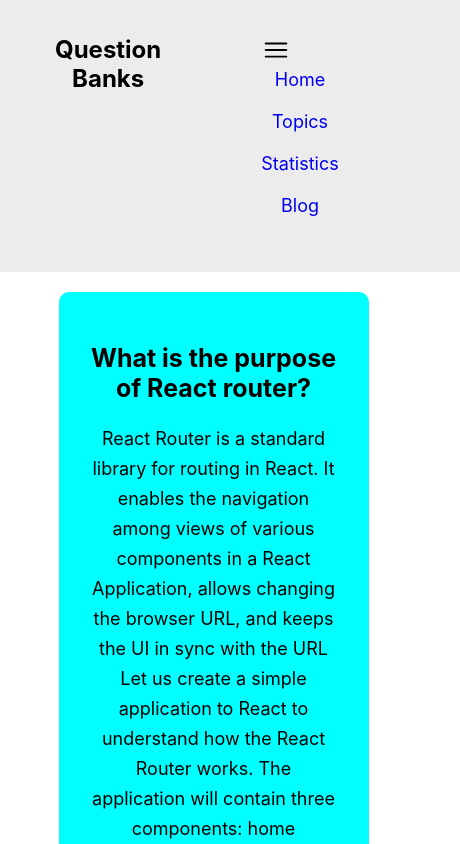
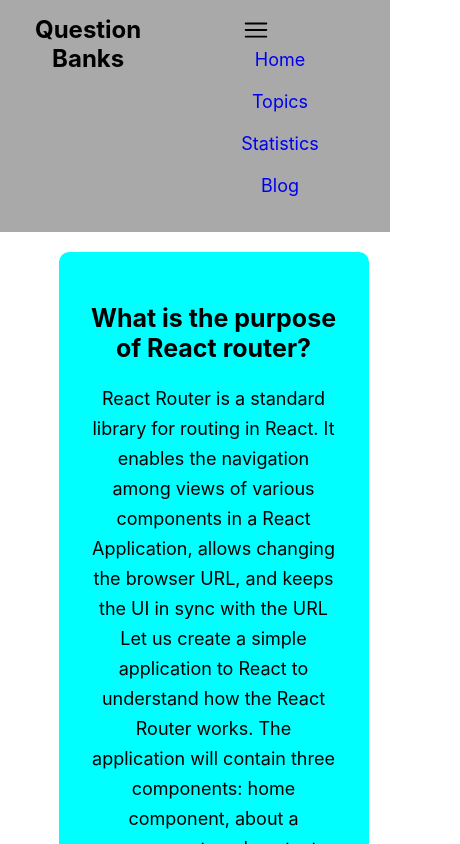
Before and after one commit to Aminulhoque01/Quize-banks, a React (Create React App) app: page /blog in a window 390 px wide. Shown: the top 844 px of the page, 460 px wide, since content can reach past the window. Built offline with nearby package versions, Linux system fonts and the light colour scheme.

Commit message:
last commit

```diff
--- a/src/components/Header/Header.css
+++ b/src/components/Header/Header.css
@@ -37,4 +37,6 @@
         text-align: center;
         padding-top:30%;
     }
+
+
 }
--- a/src/components/Nave/Nave.css
+++ b/src/components/Nave/Nave.css
@@ -39,12 +39,7 @@
 
 
 @media only screen and (max-width:600px) {
-    .nave-container{
-        background-color: rgba(203, 203, 203, 0.374);
-        padding: 35px;
-        margin-bottom: 0px;
-        width:100%;
-    }
+
 
     .nave-title{
         margin-left: 20px;
--- a/src/components/Question/Qustion.css
+++ b/src/components/Question/Qustion.css
@@ -42,18 +42,29 @@
 
 @media only screen and (max-width:600px) {
 
+    .question-container{
 
-
+        width: 40%;
+        margin: auto;
+        border: 1px solid #ddd;
+        margin-top: 40px;
+        border:none;
+        /* margin-left: -80px; */
+    }
+    .eye-icon{
+        margin-left: 250px;
+    }
     .question-title{
         font-size: 25px;
         color: blueviolet;
-        width: 300px;
+        width: 200px;
         margin: auto;
-        padding-left: 40px;
+        padding-left: 60px;
     }
 
-    .question-container{
-        border:none;
+    .op-con{
+        margin-left:-70px;
+
     }
 
 }
```
